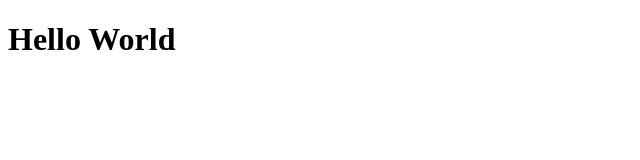
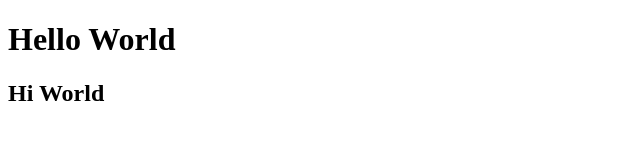
Before and after one commit to dotdwebo/learn-tailwindcss, a plain HTML site: page index.html in a window 1280 px wide. Shown: the whole page, without its empty margins (0-640 px from the left). Drawn offline with Linux system fonts and the light colour scheme.

Commit message:
update: index.html

```diff
--- a/index.html
+++ b/index.html
@@ -8,5 +8,6 @@
 </head>
 <body>
     <h1>Hello World</h1>
+    <h2>Hi World</h2>
 </body>
 </html>
```
Also changed, not shown: CHANGELOG.md.
